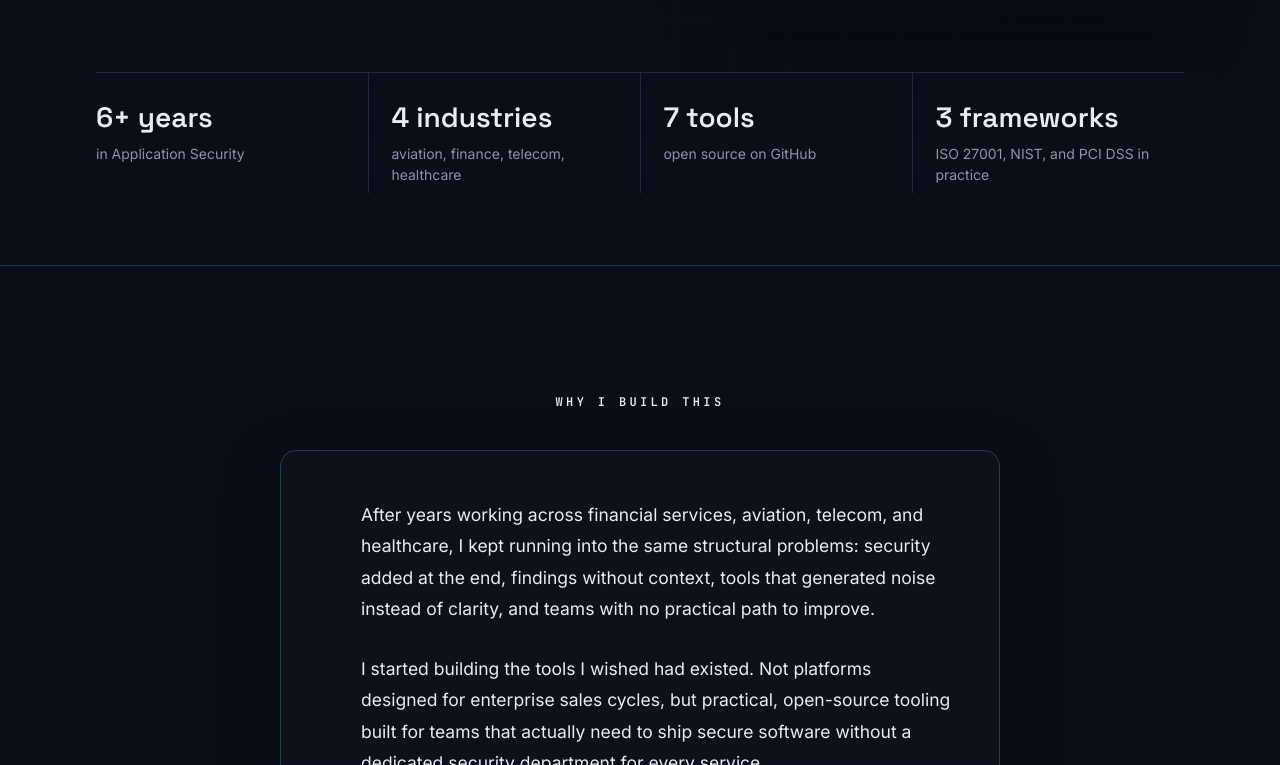
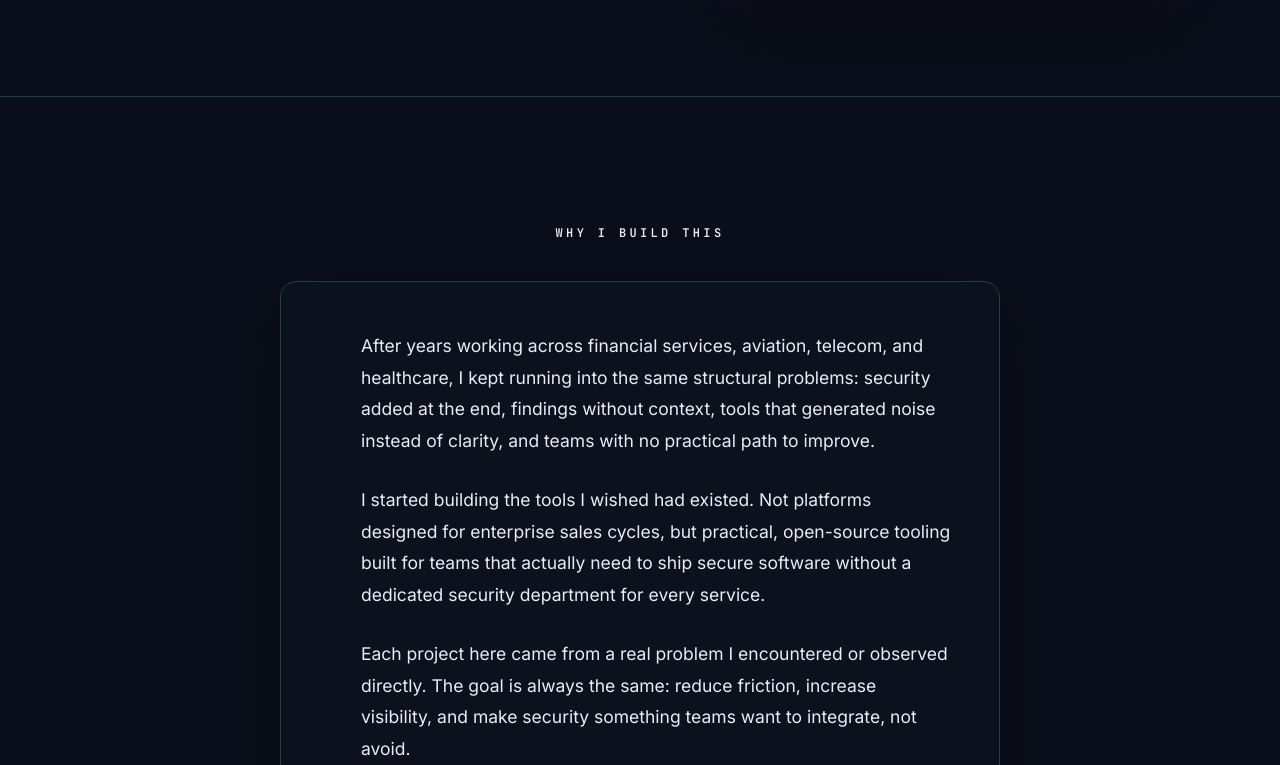
Before and after one commit to lucashgrifoni/lucashgrifoni, an Astro site: page / in a window 1280 px wide. Shown: the part 875-1640 px from the top of the page. Built offline with nearby package versions, Linux system fonts and the light colour scheme; Astro itself is replaced by a stand-in of ours; animation ran at ten frames a second.

Commit message:
style: remove quick facts strip from hero

```diff
--- a/src/components/sections/Hero.astro
+++ b/src/components/sections/Hero.astro
@@ -5,13 +5,6 @@ const gateLines = [
   { check: 'Secrets', detail: 'no live credentials' },
   { check: 'IaC', detail: 'policy checks passed' },
   { check: 'Evidence', detail: 'SBOM + SARIF bundled' },
-];
-
-const facts = [
-  { value: '6+ years', label: 'in Application Security' },
-  { value: '4 industries', label: 'aviation, finance, telecom, healthcare' },
-  { value: '7 tools', label: 'open source on GitHub' },
-  { value: '3 frameworks', label: 'ISO 27001, NIST, and PCI DSS in practice' },
 ];
 ---
 
@@ -80,24 +73,13 @@ const facts = [
         </div>
       </div>
     </div>
-
-    <dl class="hero-facts animate-hero-cta">
-      {
-        facts.map((f) => (
-          <div>
-            <dt class="font-display">{f.value}</dt>
-            <dd>{f.label}</dd>
-          </div>
-        ))
-      }
-    </dl>
   </div>
 </section>
 
 <style>
   .hero {
     padding-top: clamp(6.5rem, 12vw, 9rem);
-    padding-bottom: clamp(3rem, 6vw, 4.5rem);
+    padding-bottom: clamp(4rem, 8vw, 6rem);
   }
 
   .hero-grid {
@@ -112,8 +94,7 @@ const facts = [
   }
 
   /* Soft backdrop so the floating telemetry stays behind the copy. */
-  .hero-copy::before,
-  .hero-facts::before {
+  .hero-copy::before {
     content: '';
     position: absolute;
     z-index: -1;
@@ -280,57 +261,9 @@ const facts = [
     }
   }
 
-  .hero-facts {
-    position: relative;
-    display: grid;
-    grid-template-columns: repeat(4, minmax(0, 1fr));
-    margin: clamp(3rem, 6vw, 4.5rem) 0 0;
-    border-top: 1px solid var(--color-border);
-  }
-
-  .hero-facts::before {
-    inset: 0 -2rem -1.5rem;
-    background: linear-gradient(180deg, color-mix(in srgb, var(--color-bg) 88%, transparent), color-mix(in srgb, var(--color-bg) 70%, transparent));
-    backdrop-filter: blur(3px);
-  }
-
-  .hero-facts > div {
-    padding: 1.4rem 1.4rem 0.5rem;
-    border-left: 1px solid var(--color-border);
-  }
-
-  .hero-facts > div:first-child {
-    padding-left: 0;
-    border-left: 0;
-  }
-
-  .hero-facts dt {
-    font-size: clamp(1.4rem, 2.2vw, 1.75rem);
-    font-weight: 600;
-    color: var(--color-text);
-  }
-
-  .hero-facts dd {
-    margin: 0.3rem 0 0;
-    font-size: 14px;
-    line-height: 1.5;
-    color: var(--color-muted);
-  }
-
   @media (max-width: 900px) {
     .hero-grid {
       grid-template-columns: minmax(0, 1fr);
-    }
-
-    .hero-facts {
-      grid-template-columns: repeat(2, minmax(0, 1fr));
-    }
-
-    .hero-facts > div,
-    .hero-facts > div:first-child {
-      padding: 1.2rem 1rem 1rem 0;
-      border-left: 0;
-      border-bottom: 1px solid var(--color-border);
     }
   }
 
```
